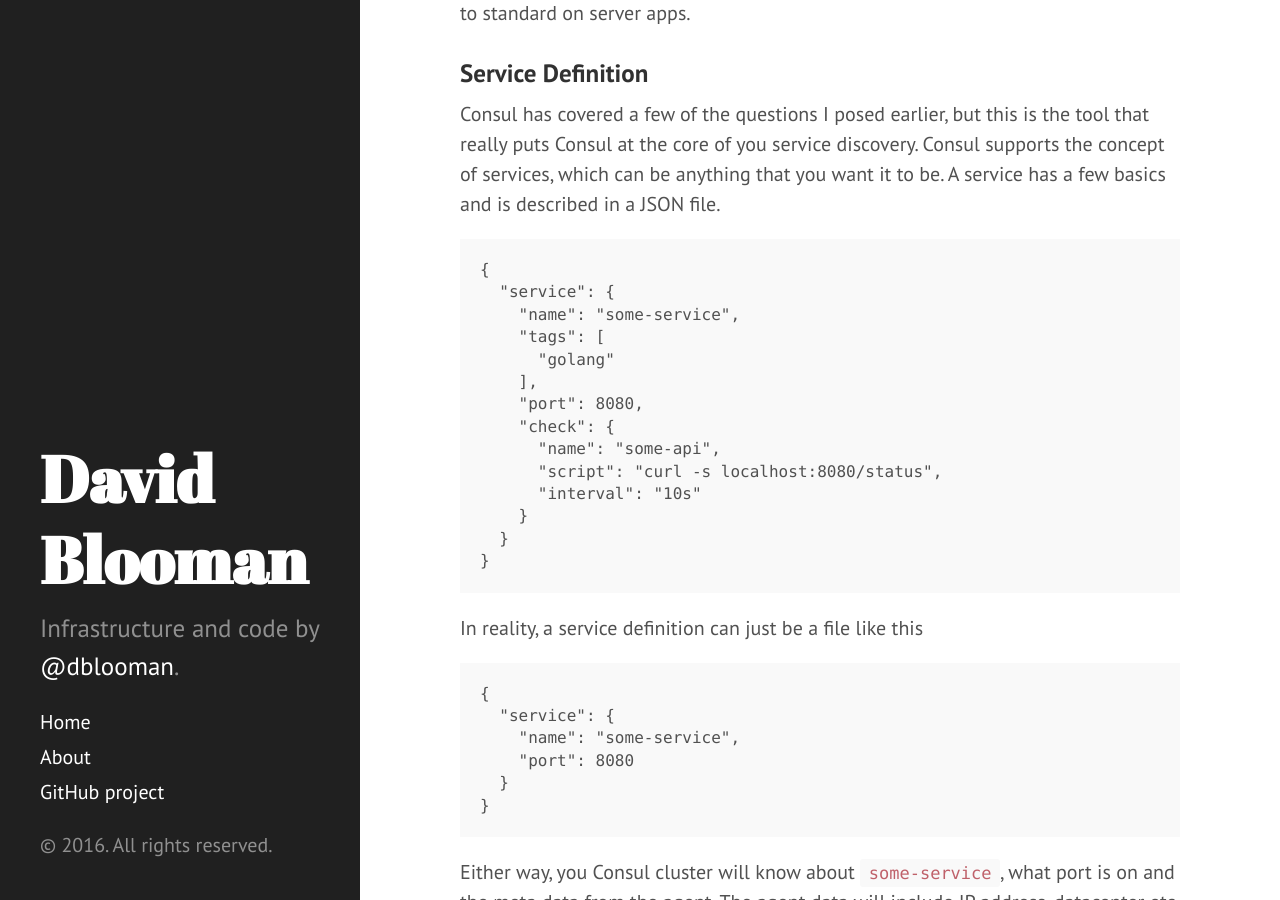
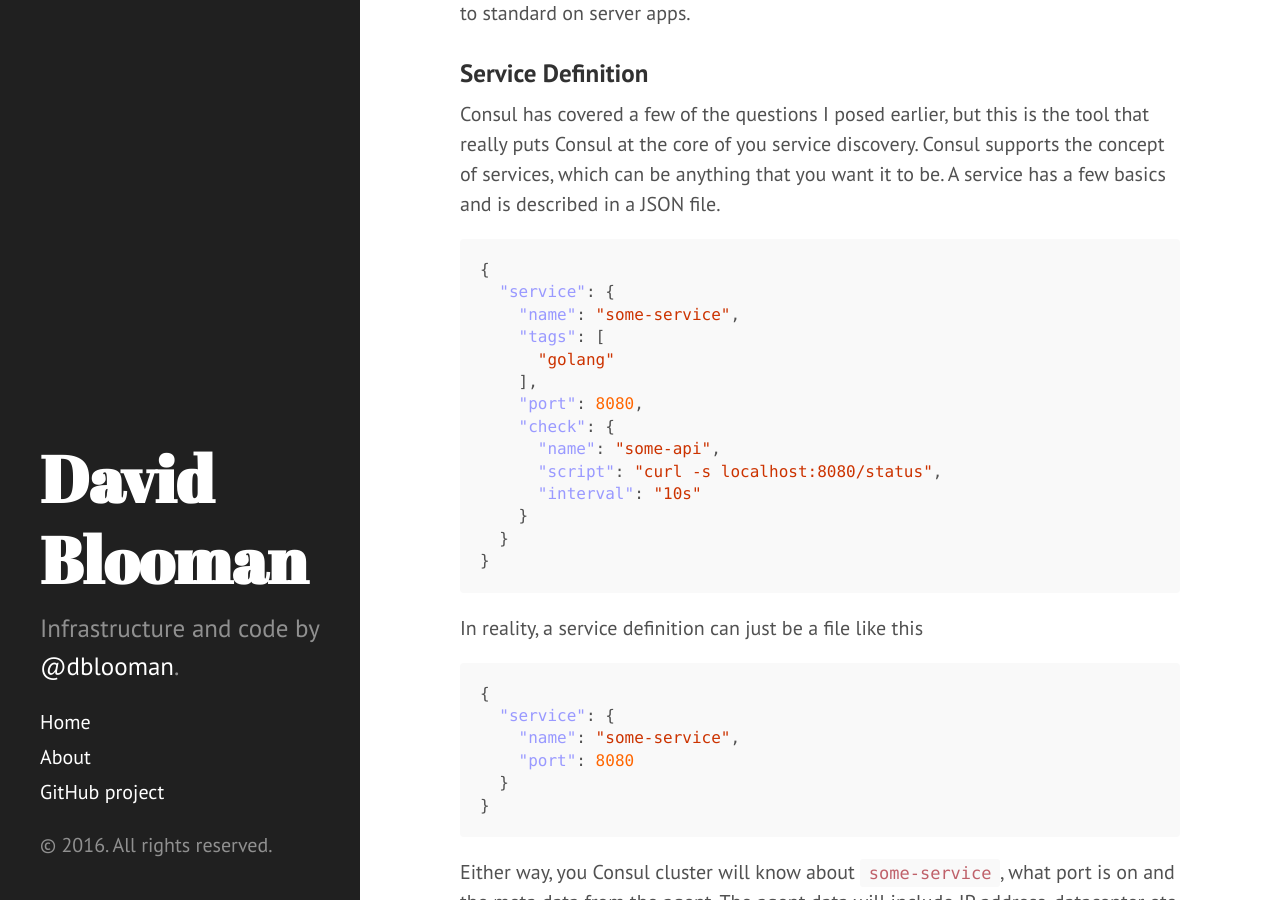
Before and after one commit to DaveBlooman/daveblooman.github.io, a Jekyll site: the page built from _posts/2016-09-11-Consul and Service discovery, how it can help.md, in a window 1280 px wide and 900 px high, scrolled down 4099 px. Built offline with Jekyll 4.4.1, drawn with Linux system fonts in a browser that asks for light colours.

Commit message:
json format

````diff
--- a/_posts/2016-09-11-Consul and Service discovery, how it can help.md
+++ b/_posts/2016-09-11-Consul and Service discovery, how it can help.md
@@ -79,7 +79,7 @@ You can obviously do some simple things to prevent failure if Consul wasn't cont
 
 Consul has covered a few of the questions I posed earlier, but this is the tool that really puts Consul at the core of you service discovery.  Consul supports the concept of services, which can be anything that you want it to be.  A service has a few basics and is described in a JSON file.
 
-```JSON
+```json
 {
   "service": {
     "name": "some-service",
@@ -98,7 +98,7 @@ Consul has covered a few of the questions I posed earlier, but this is the tool
 
 In reality, a service definition can just be a file like this
 
-```JSON
+```json
 {
   "service": {
     "name": "some-service",
````
